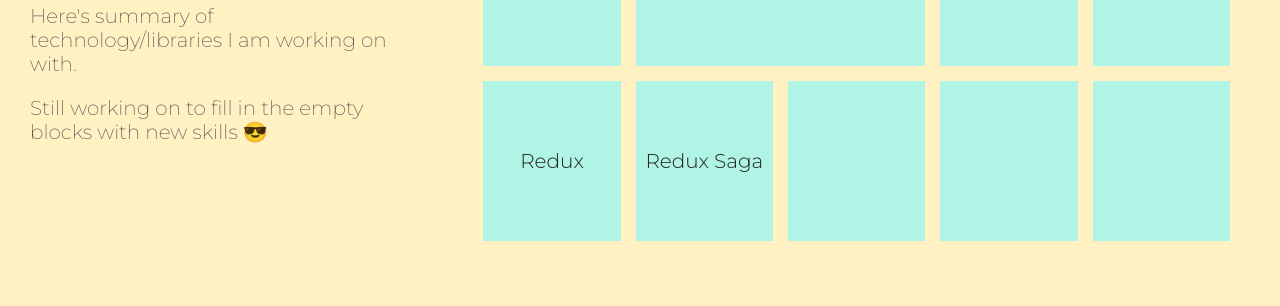
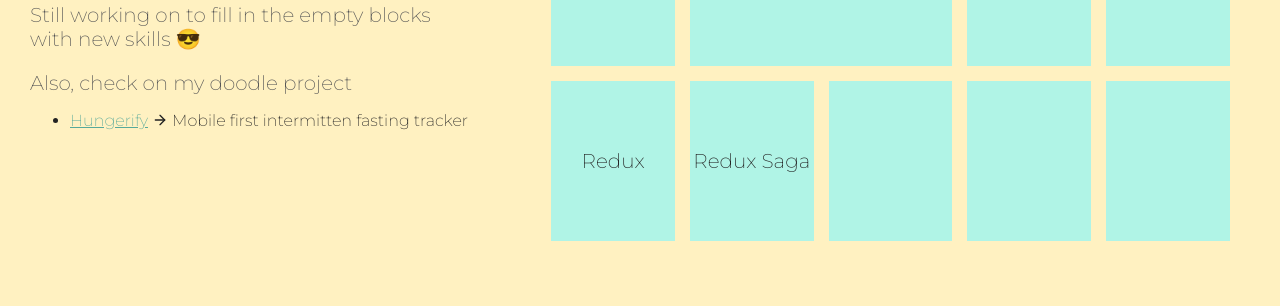
Before and after one commit to danangan/danangan.github.io, a plain HTML site: page index.html in a window 1280 px wide. Shown: the part 494-800 px from the top of the page. Drawn offline with nearby package versions, Linux system fonts and the light colour scheme.

Commit message:
fixup! fixup! fixup! Initial commit

```diff
--- a/assets/css/index.css
+++ b/assets/css/index.css
@@ -1,8 +1,23 @@
 body {
   font-family: 'Montserrat', sans-serif;
-  font-weight: 300;
+  font-weight: 200;
   color: #222;
   margin: 0;
+}
+
+a {
+  color: #57a99a;
+}
+
+.feather {
+  width: 16px;
+  height: 16px;
+  stroke: currentColor;
+  stroke-width: 2;
+  margin-bottom: -2px;
+  stroke-linecap: round;
+  stroke-linejoin: round;
+  fill: none;
 }
 
 .title {
@@ -17,16 +32,17 @@ h1 {
   color: #222;
 }
 
-h2 {
+h2, h3 {
   color: #555;
-  font-size: 30px;
   font-weight: 200;
 }
 
+h2 {
+  font-size: 30px;
+}
+
 h3 {
-  color: #555;
   font-size: 20px;
-  font-weight: 200;
 }
 
 .main-bg {
@@ -37,7 +53,7 @@ h3 {
 }
 
 .title {
-  flex: 1;
+  flex: 1.3;
   display: flex;
   flex-direction: column;
   align-items: center;
--- a/index.html
+++ b/index.html
@@ -14,8 +14,11 @@
       <div>
         <h1>Danang Arbansa</h1>
         <h2>Professional Frontend Engineer</h2>
-        <h3>Here's summary of technology/libraries I am working on with. </h3>
         <h3>Still working on to fill in the empty blocks with new skills 😎</h3>
+        <h3>Also, check on my doodle project</h3>
+        <ul>
+          <li><a href="https://danangan.github.io/hungerify/">Hungerify</a> <i data-feather="arrow-right"></i> Mobile first intermitten fasting tracker</li>
+        </ul>
       </div>
     </div>
     <div class="grid">
@@ -55,5 +58,9 @@
       <div class="grid-item"></div>
     </div>
   </div>
+  <script crossorigin src="https://cdn.jsdelivr.net/npm/feather-icons/dist/feather.min.js"></script>
+  <script>
+    feather.replace();
+  </script>
 </body>
 </html>
```
